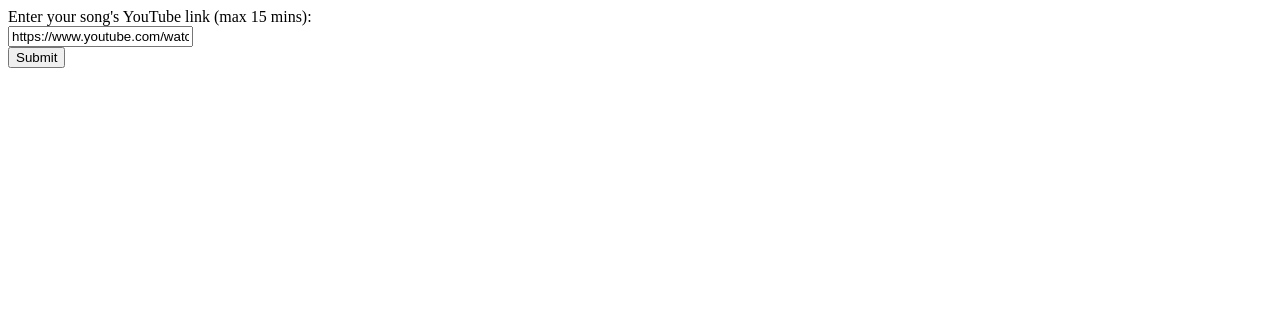
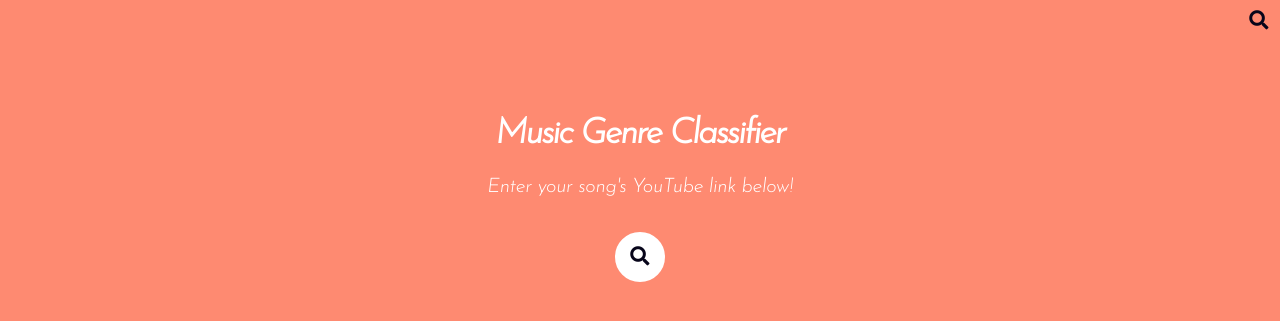
Before and after one commit to tonyarris/genre_classifier, a Flask app: page / in a window 1280 px wide. Shown: the top 321 px of the page. Run offline with Flask 2, Linux system fonts and the light colour scheme; some libraries are stand-ins or nearby versions.

Commit message:
started building frontend

```diff
--- a/templates/index.html
+++ b/templates/index.html
@@ -1,19 +1,120 @@
- <!DOCTYPE html>
+<!--Frontend based on the amazing work of https://codepen.io/tommysmall92 and https://codepen.io/menelaosly-->
+<!DOCTYPE html>
 <html lang="en">
 <meta charset="UTF-8">
 <title>Classifier</title>
 <meta name="viewport" content="width=device-width,initial-scale=1">
-<link rel="stylesheet" href="">
+<link rel="stylesheet" href="https://use.fontawesome.com/releases/v5.3.1/css/all.css" integrity="sha384-mzrmE5qonljUremFsqc01SB46JvROS7bZs3IO2EmfFsd15uHvIt+Y8vEf7N7fWAU" crossorigin="anonymous">
+<link rel="preconnect" href="https://fonts.gstatic.com">
+<link href="https://fonts.googleapis.com/css2?family=Josefin+Sans:ital,wght@1,300&display=swap" rel="stylesheet">
 <style>
+body
+  {
+  font-family: 'Josefin Sans', sans-serif;
+  color: #FFFFFF;
+  width: 100%;
+  max-width: 100%;
+  height: 100%;
+  padding: 0;
+  margin: 0;
+  background: #fe8a71;
+}
+h1 {
+  display: block;
+  margin: 0 auto 25px auto;
+  text-align: center;
+  font-size: 2.2em;
+  font-weight: 600;
+  letter-spacing: -0.055em;
+}
+h2 {
+  display: block;
+  margin: 0 auto 60px auto;
+  text-align: center;
+  font-weight: 400;
+  font-size: 1.25em;
+  letter-spacing: -0.015em;
+}
+form{
+    position: relative;
+    top: 50%;
+    left: 50%;
+    transform: translate(-50%,-50%);
+    transition: all 1s;
+    width: 50px;
+    height: 50px;
+    background: white;
+    box-sizing: border-box;
+    border-radius: 25px;
+    border: 4px solid white;
+    padding: 5px;
+}
+.container {
+  position: relative;
+  margin: calc(75px + 2vh + 2vw) auto 0 auto;
+  padding: 0;
+  width: 100%;
+  max-width: 840px;
+}
+input{
+    position: absolute;
+    top: 0;
+    left: 0;
+    width: 100%;;
+    height: 42.5px;
+    line-height: 30px;
+    outline: 0;
+    border: 0;
+    display: none;
+    font-size: 1em;
+    border-radius: 20px;
+    padding: 0 20px;
+}
+
+.fa{
+    box-sizing: border-box;
+    padding: 10px;
+    width: 42.5px;
+    height: 42.5px;
+    position: absolute;
+    top: 0;
+    right: 0;
+    border-radius: 50%;
+    color: #07051a;
+    text-align: center;
+    font-size: 1.2em;
+    transition: all 1s;
+}
+
+form:hover{
+    width: 300px;
+    cursor: pointer;
+}
+
+form:hover input{
+    display: block;
+}
+
+form:hover .fa{
+    background: #07051a;
+    color: white;
+}
 </style>
 <script src=""></script>
+
 <body>
+<div class="container">
+		<h1>Music Genre Classifier</h1>
+		<h2>Enter your song's YouTube link below!</h2>
 
+
+<!--input form-->
 <form action="/predict", method= "post">
-  <label for="link">Enter your song's YouTube link (max 15 mins): </label><br>
-  <input type="text" id="link" name="link" value="https://www.youtube.com/watch?v=ZbZSe6N_BXs"><br>
-  <input type="submit" value="Submit">
+  <label for="link"></label>
+  <input type="search" id="link" name="link" value="Link..."><br>
+  <i class="fa fa-search">
 </form>
+</div>
 
 </body>
 </html>
```
Also changed, not shown: data/data_test.json, 1 other file.
